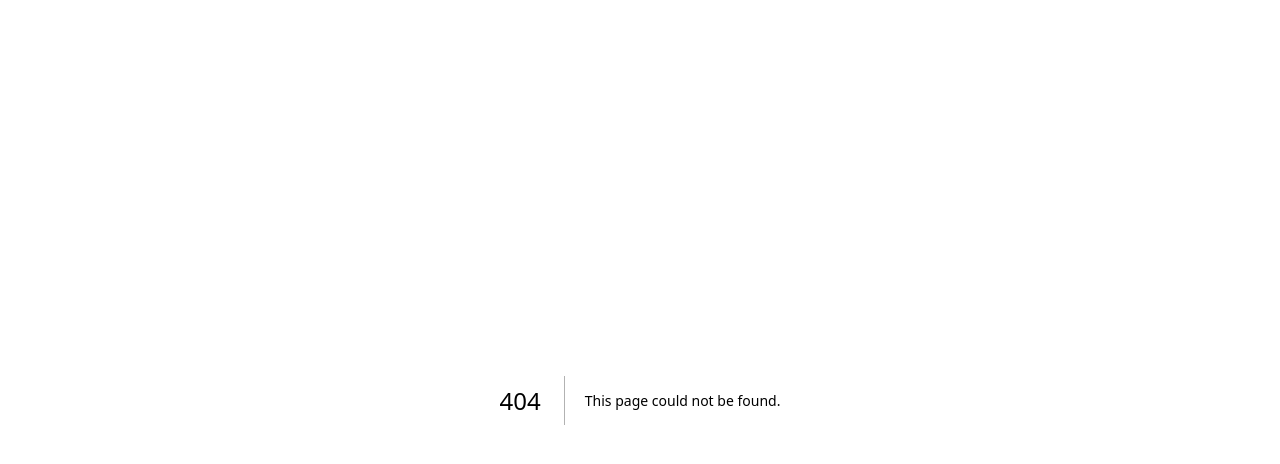
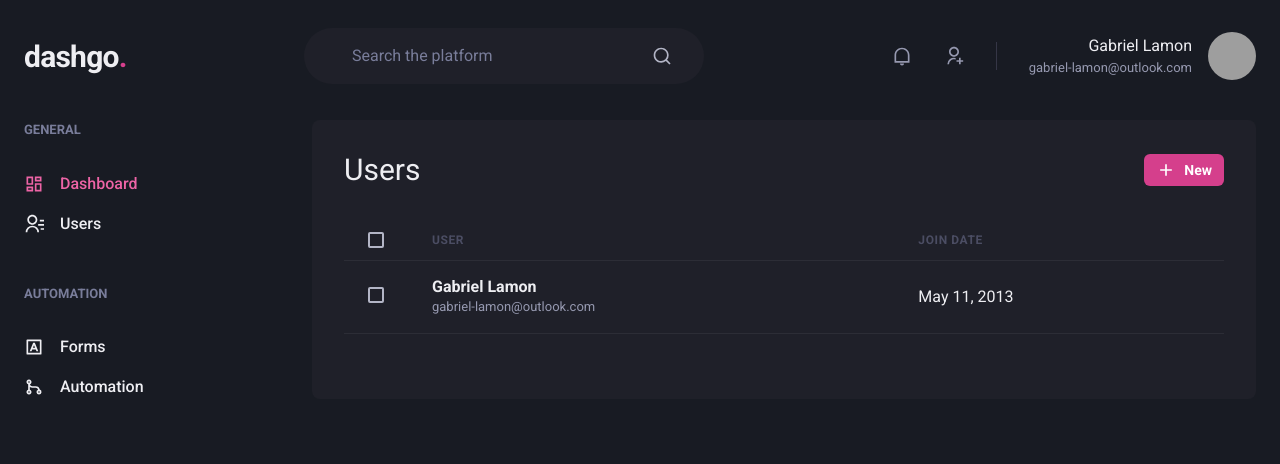
Before and after one commit to lamongabriel/dashgo, a Next.js app: page /users in a window 1280 px wide. Before the commit this address had no page. Shown: the top 464 px of the page. Built offline with nearby package versions, Linux system fonts and the light colour scheme; grey boxes are pictures that could not be loaded.

Commit message:
Users listing

```diff
--- /dev/null
+++ b/src/pages/users/index.tsx
@@ -0,0 +1,67 @@
+import {
+	Box,
+	Button,
+	Checkbox,
+	Flex,
+	Heading,
+	Icon,
+	Table,
+	Tbody,
+	Td,
+	Th,
+	Thead,
+	Tr,
+	Text
+} from '@chakra-ui/react'
+
+import { Layout } from '../../components/Layout'
+
+import { RiAddLine } from 'react-icons/ri'
+
+export default function UserList () {
+	return (
+		<Layout>
+			<Box flex={1} borderRadius={8} bg='gray.800' p={8}>
+				<Flex mb={8} justify='space-between' align='center'>
+					<Heading size='lg' fontWeight='normal'>
+						Users
+					</Heading>
+					<Button as='a' size='sm' fontSize='sm' colorScheme='pink' leftIcon={<Icon fontSize={20} as={RiAddLine} />}>
+						New
+					</Button>
+				</Flex>
+				<Table colorScheme='whiteAlpha'>
+					<Thead>
+						<Tr>
+							<Th px={6} color='gray.300' width={8}>
+								<Checkbox colorScheme='pink'/>
+							</Th>
+							<Th>
+								USER
+							</Th>
+							<Th>
+								JOIN DATE
+							</Th>
+						</Tr>
+					</Thead>
+					<Tbody>
+						<Tr>
+							<Td px={6}>
+								<Checkbox colorScheme='pink'/>
+							</Td>
+							<Td>
+								<Box>
+									<Text fontWeight='bold'>Gabriel Lamon</Text>
+									<Text fontSize='small' color='gray.300'>gabriel-lamon@outlook.com</Text>
+								</Box>
+							</Td>
+							<Td>
+								May 11, 2013
+							</Td>
+						</Tr>
+					</Tbody>
+				</Table>
+			</Box>
+		</Layout>
+	)
+}
```
